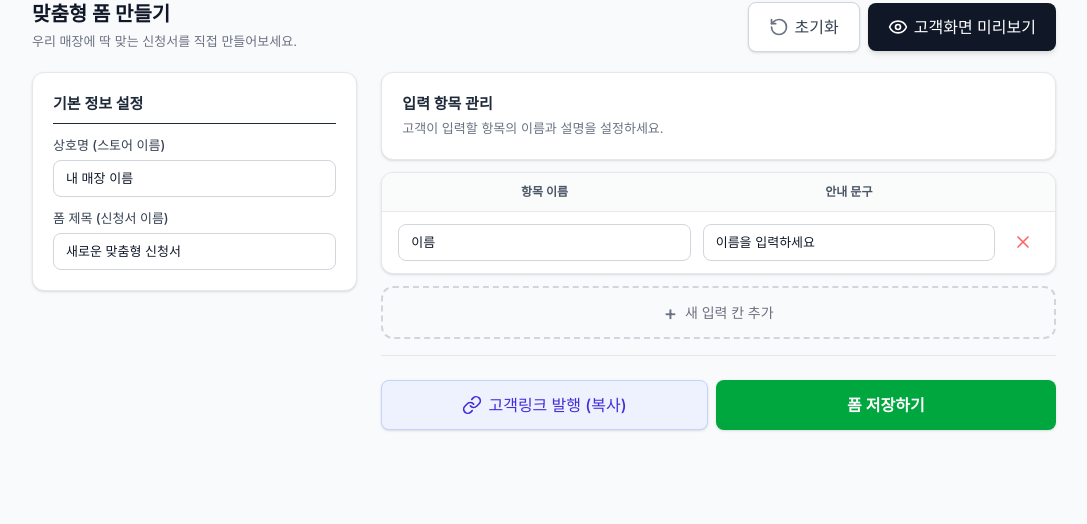
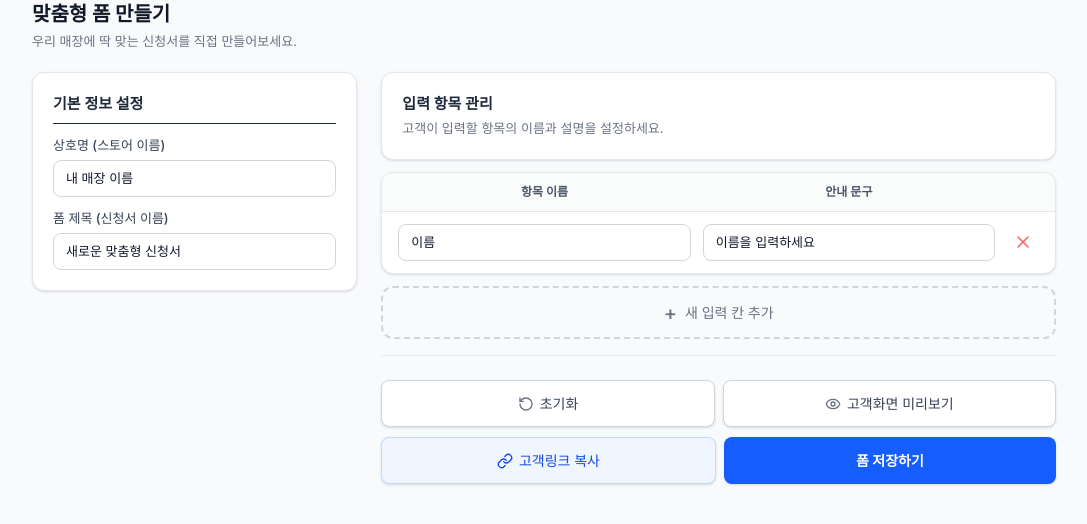
Before and after one commit to hannune-s/ssakdaform, a Next.js app: page /form-builder in a window 1280 px wide. Shown: the top 524 px of the page, without its empty margins (96-1183 px from the left). Built offline with nearby package versions, Linux system fonts and the light colour scheme.

Commit message:
style: 폼 빌더 상단의 초기화/미리보기 버튼을 하단으로 이동하고 전체 버튼 색상을 정돈되게 통일

```diff
--- a/src/app/form-builder/page.tsx
+++ b/src/app/form-builder/page.tsx
@@ -114,22 +114,7 @@ export default function FormBuilder() {
           <h1 className="text-[19px] md:text-xl font-bold text-gray-900 mb-1">맞춤형 폼 만들기</h1>
           <p className="text-[13px] text-gray-500">우리 매장에 딱 맞는 신청서를 직접 만들어보세요.</p>
         </div>
-        <div className="flex flex-row items-center gap-2 w-full md:w-auto">
-          <button
-            onClick={handleReset}
-            className="flex-1 md:flex-none flex items-center justify-center gap-1.5 px-2 sm:px-5 py-3 bg-white border border-gray-300 text-gray-700 rounded-lg hover:bg-gray-50 transition shadow-sm text-[13px] sm:text-base whitespace-nowrap"
-          >
-            <RotateCcw className="w-4 h-4 sm:w-5 sm:h-5 text-gray-500" />
-            초기화
-          </button>
-          <button
-            onClick={handlePreview}
-            className="flex-1 md:flex-none flex items-center justify-center gap-1.5 px-2 sm:px-5 py-3 bg-gray-900 text-white rounded-lg hover:bg-gray-800 transition shadow-md text-[13px] sm:text-base whitespace-nowrap"
-          >
-            <Eye className="w-4 h-4 sm:w-5 sm:h-5" />
-            고객화면 미리보기
-          </button>
-        </div>
+
       </div>
 
       <div className="grid grid-cols-1 lg:grid-cols-3 gap-5 lg:gap-6">
@@ -218,23 +203,46 @@ export default function FormBuilder() {
             <span className="text-xl leading-none">+</span> 새 입력 칸 추가
           </button>
 
-          {fields.length > 0 && (
-            <div className="pt-6 flex flex-row gap-2 mt-4 border-t border-gray-200">
+
+          {/* 하단 액션 버튼 그룹 */}
+          <div className="pt-6 mt-4 border-t border-gray-200 flex flex-col gap-2.5">
+            {/* 윗줄: 보조 액션 (초기화, 미리보기) */}
+            <div className="flex flex-row gap-2">
               <button
-                onClick={handleCopyLink}
-                className="flex-1 flex items-center justify-center gap-1.5 px-2 sm:px-6 py-3 bg-indigo-50 border border-indigo-200 text-indigo-700 rounded-lg hover:bg-indigo-100 transition-colors font-medium shadow-sm text-[12px] sm:text-base whitespace-nowrap"
+                onClick={handleReset}
+                className="flex-1 flex items-center justify-center gap-1.5 py-3 bg-white border border-gray-300 text-gray-700 rounded-lg hover:bg-gray-50 transition shadow-sm text-[13px] sm:text-[14px] font-medium"
               >
-                <LinkIcon className="w-4 h-4 sm:w-5 sm:h-5" />
-                고객링크 발행 (복사)
+                <RotateCcw className="w-4 h-4 text-gray-500" />
+                초기화
               </button>
               <button
-                onClick={handleSave}
-                className="flex-1 flex items-center justify-center gap-1.5 px-2 sm:px-8 py-3 bg-green-600 text-white rounded-lg hover:bg-green-700 transition-colors font-semibold shadow-sm text-[13px] sm:text-base whitespace-nowrap"
+                onClick={handlePreview}
+                className="flex-1 flex items-center justify-center gap-1.5 py-3 bg-white border border-gray-300 text-gray-700 rounded-lg hover:bg-gray-50 transition shadow-sm text-[13px] sm:text-[14px] font-medium"
               >
-                폼 저장하기
+                <Eye className="w-4 h-4 text-gray-500" />
+                고객화면 미리보기
               </button>
             </div>
-          )}
+
+            {/* 아랫줄: 주요 액션 (링크 복사, 저장) */}
+            {fields.length > 0 && (
+              <div className="flex flex-row gap-2">
+                <button
+                  onClick={handleCopyLink}
+                  className="flex-1 flex items-center justify-center gap-1.5 py-3 bg-blue-50 border border-blue-200 text-blue-700 rounded-lg hover:bg-blue-100 transition-colors font-medium shadow-sm text-[13px] sm:text-[14px]"
+                >
+                  <LinkIcon className="w-4 h-4" />
+                  고객링크 복사
+                </button>
+                <button
+                  onClick={handleSave}
+                  className="flex-1 flex items-center justify-center gap-1.5 py-3 bg-blue-600 text-white rounded-lg hover:bg-blue-700 transition-colors font-semibold shadow-sm text-[13px] sm:text-[14px]"
+                >
+                  폼 저장하기
+                </button>
+              </div>
+            )}
+          </div>
         </div>
       </div>
     </div>
```
